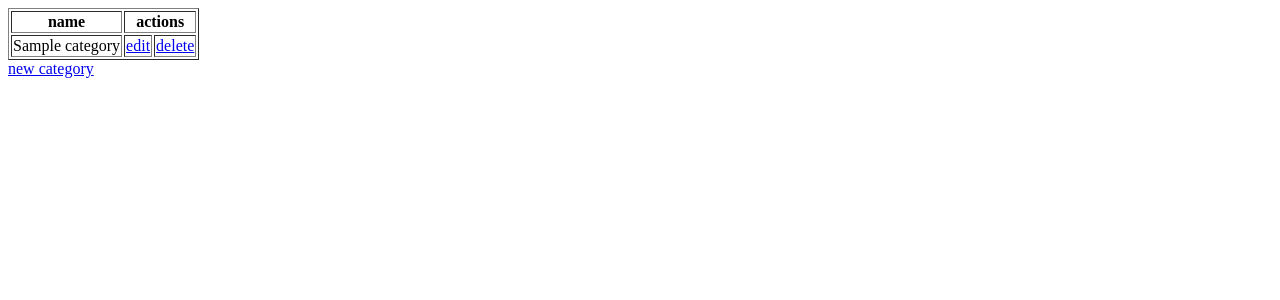
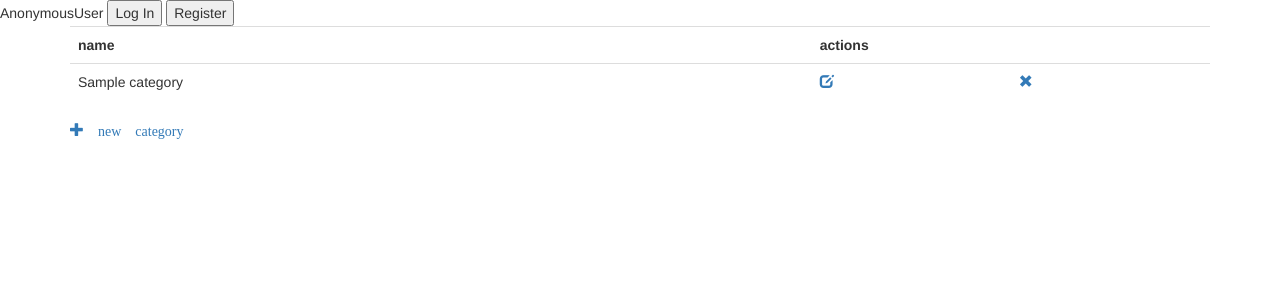
Before and after one commit to NadaBayoumy/DjangoPythonBlog, a Django app: template Blog/BlogApp/templates/BlogApp/list_category.html in a window 1280 px wide. Shown: the top 300 px of the page. Run offline with Django 3.2, Linux system fonts and the light colour scheme; the template is opened without the code that fills it: values that come from a table or form of the project are taken from there, others are empty; tables that the repository leaves empty hold one stand-in row (values such as "Sample post"); parts of the project's set-up code (start-up, migrations or seed data) failed here and were passed over; some libraries are stand-ins or nearby versions.

Commit message:
list_category html update

```diff
--- a/Blog/BlogApp/templates/BlogApp/list_category.html
+++ b/Blog/BlogApp/templates/BlogApp/list_category.html
@@ -1,4 +1,14 @@
-<table border = "1">
+{% extends 'BlogApp/base.html' %}
+
+{% block 'title' %}
+Users Management Panel
+{% endblock 'title' %}
+
+{% block 'body' %}
+
+
+<div class="container">
+<table class="table">
 
 <th>name</th><th colspan='4'>actions</th>
 
@@ -6,8 +16,8 @@
 <tr>
 
 <td> {{ category.categoryName }} </td>
-<td> <a href="/{{category.id}}/edit"> edit </a>  </td>
-<td> <a href="/{{category.id}}/delete"> delete </a>  </td>
+<td> <a href="/{{category.id}}/edit" class="glyphicon glyphicon-edit">  </a>  </td>
+<td> <a href="/{{category.id}}/delete" class="glyphicon glyphicon-remove">  </a>  </td>
 
 </tr>
 
@@ -18,4 +28,6 @@
 
 
 
-<a href="/new"> new category</a>
+<a href="/new" class="glyphicon glyphicon-plus"> new category</a>
+</div>
+{% endblock 'body' %}
```
